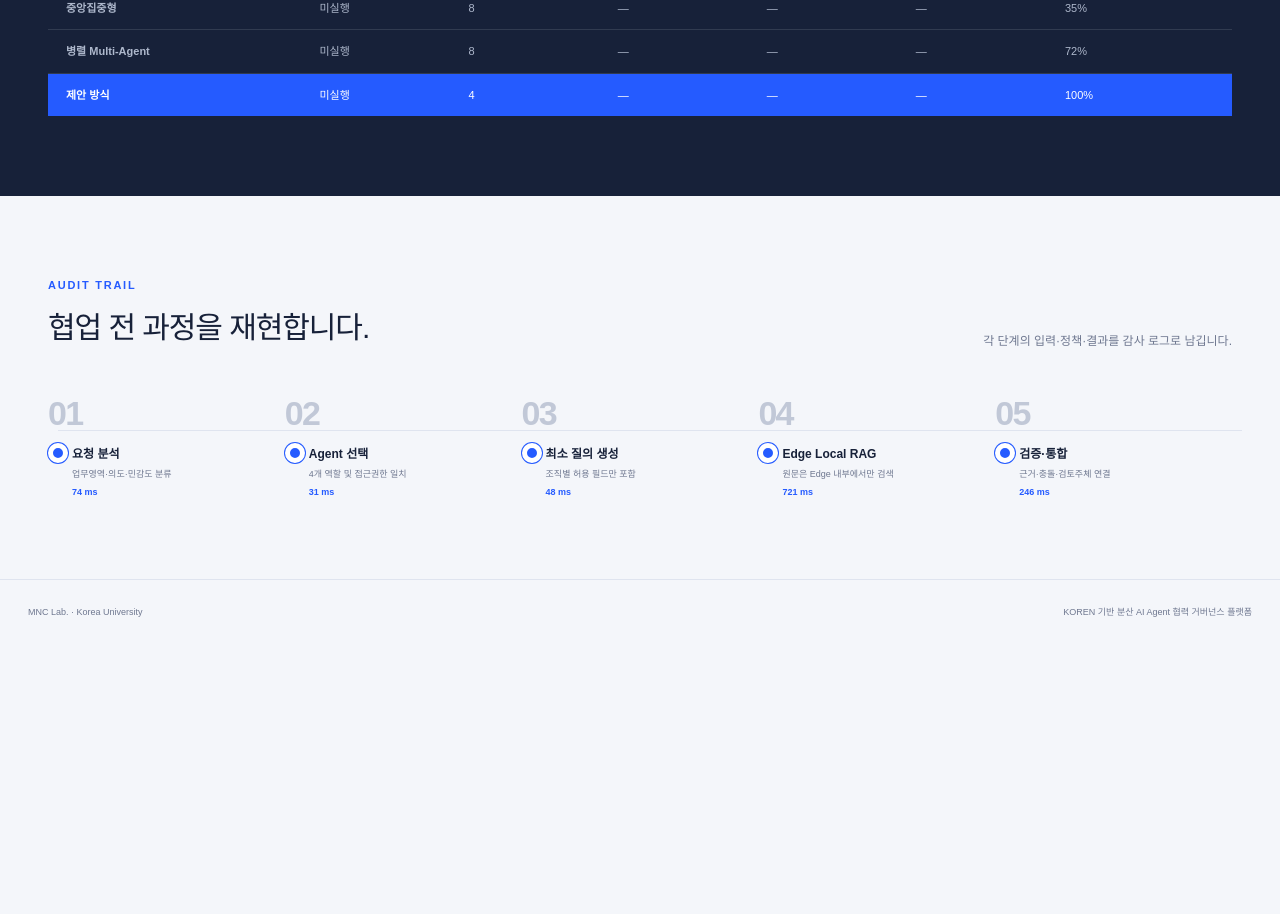
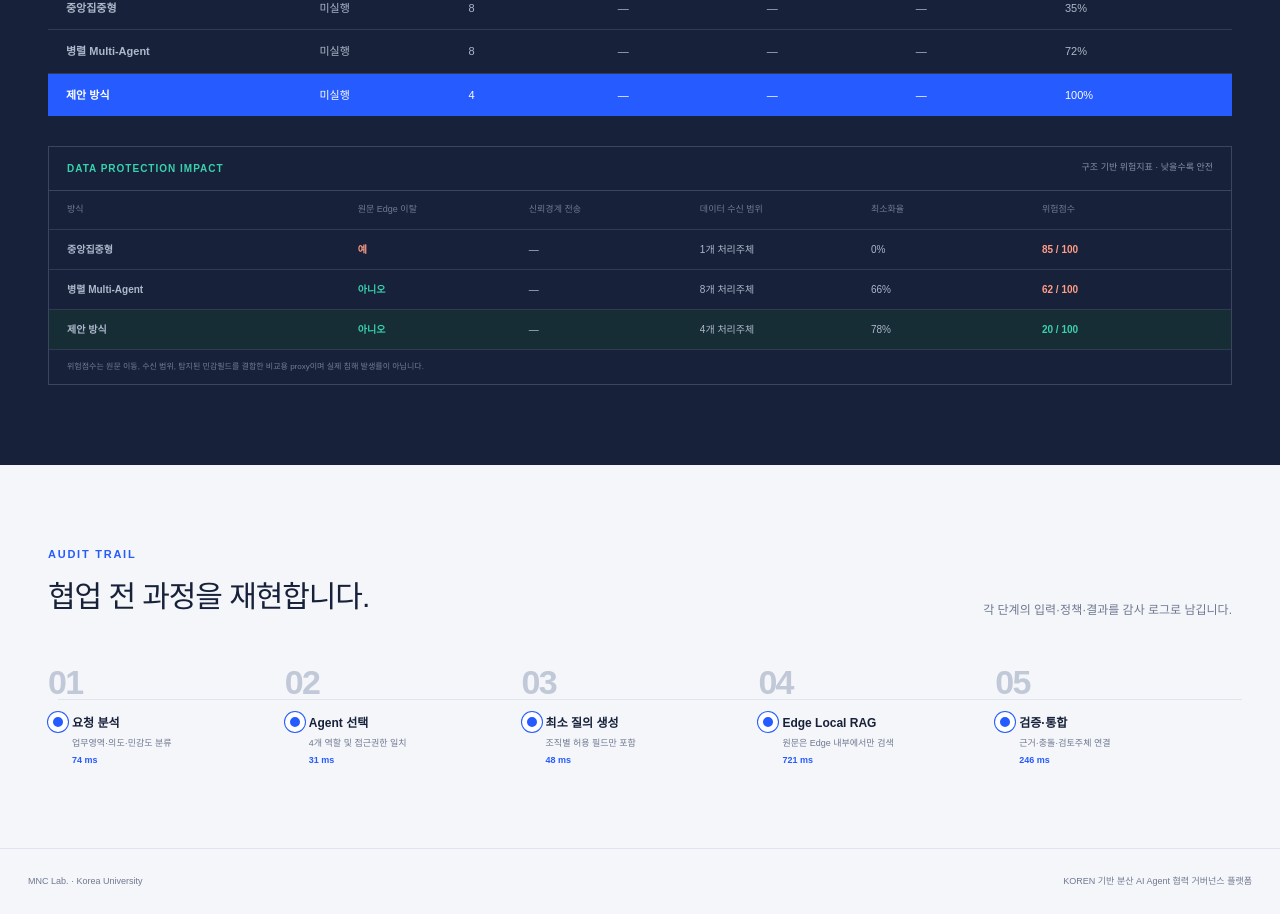
Before and after one commit to johnlimmm/axnetcc, a Next.js app: page / in a window 1280 px wide. Shown: the part 1913-2827 px from the top of the page. Before the commit the page ends 2559 px from the top, so only its background shows below. Built offline with nearby package versions, Linux system fonts and the light colour scheme; no server answers.

Commit message:
Compare data protection impact across modes

```diff
--- a/app/globals.css
+++ b/app/globals.css
@@ -165,6 +165,14 @@ textarea:focus { border-color: var(--blue); box-shadow: 0 0 0 3px #255bff12; }
 .comparison > div { display: grid; grid-template-columns: 1.7fr repeat(6, 1fr); padding: 13px 18px; border-bottom: 1px solid #313b50; color: #aeb8cc; }
 .comparison .comparisonHead { color: #6f7b94; font-size: 9px; }
 .comparison .highlight { color: white; background: var(--blue); border: 0; }
+.privacyComparison { margin-top: 30px; border: 1px solid #3b465e; }
+.privacyHeading { display: flex; justify-content: space-between; padding: 14px 18px; border-bottom: 1px solid #3b465e; }
+.privacyHeading strong { color: var(--mint); font-size: 10px; letter-spacing: .1em; }.privacyHeading span { color: #8591a9; font-size: 9px; }
+.privacyComparison > div:not(.privacyHeading) { display: grid; grid-template-columns: 1.7fr repeat(5, 1fr); padding: 12px 18px; border-bottom: 1px solid #313b50; color: #aeb8cc; font-size: 10px; }
+.privacyComparison .privacyHead { color: #6f7b94 !important; font-size: 9px !important; }
+.privacyComparison .privacyHighlight { background: #172d35; color: white; }
+.privacyComparison .riskBad { color: #ff9d87; font-weight: 800; }.privacyComparison .riskGood { color: var(--mint); font-weight: 800; }
+.privacyComparison > p { margin: 0; padding: 11px 18px; color: #727e96; font-size: 8px; }
 .traceSection { padding-top: 76px; }
 .timeline { display: grid; grid-template-columns: repeat(5, 1fr); }
 .timeline > div { position: relative; padding: 0 20px 0 0; display: grid; grid-template-columns: 24px 1fr; }
@@ -184,7 +192,7 @@ footer { border-top: 1px solid var(--line); display: flex; justify-content: spac
   .workspace { margin: 0 10px 40px; }.requestPanel, .resultPanel { padding: 18px; }
   .agentRail { grid-template-columns: 1fr; gap: 12px; }.railLine { width: 1px; height: 18px; margin: auto; }.agentNodes { grid-template-columns: repeat(4, minmax(55px, 1fr)); }
   .resultGrid, .evidenceBody { grid-template-columns: 1fr; }.metricRow { grid-template-columns: repeat(2, 1fr); }.metric:nth-child(3) { border-right: 1px solid #3b465e; }.metric:nth-child(even) { border-right: 0; }
-  .metricsSection, .traceSection { padding: 58px 22px; }.sectionTitle { display: block; }.comparison { overflow-x: auto; }.comparison > div { min-width: 680px; grid-template-columns: 1.5fr repeat(6, 1fr); padding: 11px 8px; font-size: 9px; }
+  .metricsSection, .traceSection { padding: 58px 22px; }.sectionTitle { display: block; }.comparison, .privacyComparison { overflow-x: auto; }.comparison > div { min-width: 680px; grid-template-columns: 1.5fr repeat(6, 1fr); padding: 11px 8px; font-size: 9px; }.privacyComparison > div:not(.privacyHeading) { min-width: 680px; }
   .timeline { grid-template-columns: 1fr; gap: 28px; }.timeline > div::before { display: none; }
   footer { padding: 22px; display: block; line-height: 1.8; }
 }
--- a/app/page.tsx
+++ b/app/page.tsx
@@ -40,6 +40,11 @@ type RunResult = {
     latencyMs: number;
     exposedFields: number;
     traceability: number;
+    rawDataLeavesEdge: boolean;
+    boundaryBytes: number;
+    dataRecipients: number;
+    minimizationRate: number;
+    privacyRiskScore: number;
     ragChunks?: number;
     llmBackend?: "ollama" | "deterministic";
     model?: string;
@@ -217,6 +222,11 @@ function buildFallbackResult(query: string, mode: RunResult["mode"]): RunResult
       latencyMs: mode === "proposed" ? 1120 : mode === "parallel" ? 1540 : 1890,
       exposedFields,
       traceability: mode === "proposed" ? 100 : mode === "parallel" ? 72 : 35,
+      rawDataLeavesEdge: mode === "centralized",
+      boundaryBytes: mode === "centralized" ? 42800 : mode === "parallel" ? 14680 : calls * 1840,
+      dataRecipients: mode === "centralized" ? 1 : calls,
+      minimizationRate: mode === "centralized" ? 0 : mode === "parallel" ? 66 : 78,
+      privacyRiskScore: mode === "centralized" ? 85 : mode === "parallel" ? 62 : Math.min(35, 8 + calls * 3),
       llmBackend: "deterministic",
       model: "qwen2.5:3b",
       ttftMs: null,
@@ -522,6 +532,30 @@ export default function Home() {
             </div>
           ))}
         </div>
+        <div className="privacyComparison">
+          <div className="privacyHeading">
+            <strong>DATA PROTECTION IMPACT</strong>
+            <span>구조 기반 위험지표 · 낮을수록 안전</span>
+          </div>
+          <div className="privacyHead">
+            <span>방식</span><span>원문 Edge 이탈</span><span>신뢰경계 전송</span><span>데이터 수신 범위</span><span>최소화율</span><span>위험점수</span>
+          </div>
+          {comparison.map((row) => (
+            <div className={row.id === "proposed" ? "privacyHighlight" : ""} key={`privacy-${row.id}`}>
+              <strong>{row.name}</strong>
+              <span className={row.metrics.rawDataLeavesEdge ? "riskBad" : "riskGood"}>
+                {row.metrics.rawDataLeavesEdge ? "예" : "아니오"}
+              </span>
+              <span>{row.measured ? `${(row.metrics.boundaryBytes / 1024).toFixed(1)} KB` : "—"}</span>
+              <span>{row.metrics.dataRecipients}개 처리주체</span>
+              <span>{row.metrics.minimizationRate}%</span>
+              <span className={row.metrics.privacyRiskScore >= 60 ? "riskBad" : "riskGood"}>
+                {row.metrics.privacyRiskScore} / 100
+              </span>
+            </div>
+          ))}
+          <p>위험점수는 원문 이동, 수신 범위, 탐지된 민감필드를 결합한 비교용 proxy이며 실제 침해 발생률이 아닙니다.</p>
+        </div>
       </section>
 
       <section className="traceSection">
--- a/lib/orchestrator.ts
+++ b/lib/orchestrator.ts
@@ -204,7 +204,29 @@ export async function orchestrate(rawQuery: string, mode: RunMode = "proposed")
     requiresLegal && !selected.includes("legal") ? "법무" : "",
   ].filter(Boolean);
   const tokens = Math.ceil((query.length + selectedResults.reduce((sum, result) => sum + result.summary.length, 0)) * 1.7);
-  const bytes = new TextEncoder().encode(JSON.stringify(selectedResults)).length;
+  const encoder = new TextEncoder();
+  const bytes = encoder.encode(JSON.stringify(selectedResults)).length;
+  const distributedPayloadBytes = encoder.encode(JSON.stringify(
+    selectedResults.map((result) => ({
+      question: result.question,
+      summary: result.summary,
+      evidenceIds: result.evidence.map((item) => item.id),
+    })),
+  )).length;
+  const centralizedSourceBytes = encoder.encode(JSON.stringify(
+    ids.flatMap((id) => retrieve(query, id, 3).map((item) => item.chunk)),
+  )).length + encoder.encode(rawQuery).length;
+  const boundaryBytes = mode === "centralized" ? centralizedSourceBytes : distributedPayloadBytes;
+  const minimizationRate =
+    mode === "centralized"
+      ? 0
+      : Math.max(0, Math.round((1 - boundaryBytes / Math.max(centralizedSourceBytes, 1)) * 100));
+  const privacyRiskScore =
+    mode === "centralized"
+      ? Math.min(100, 75 + inputFiltered.length * 10)
+      : mode === "parallel"
+        ? Math.min(100, 30 + selected.length * 4 + inputFiltered.length * 5)
+        : Math.min(100, 8 + selected.length * 3 + inputFiltered.length * 4);
 
   return {
     runId: `RUN-${crypto.randomUUID().slice(0, 8).toUpperCase()}`,
@@ -229,6 +251,11 @@ export async function orchestrate(rawQuery: string, mode: RunMode = "proposed")
         : Date.now() - startedAt + Math.max(...selectedResults.map((result) => result.latencyMs)),
       exposedFields: 0,
       traceability: evidenceCount ? 100 : 0,
+      rawDataLeavesEdge: mode === "centralized",
+      boundaryBytes,
+      dataRecipients: mode === "centralized" ? 1 : selected.length,
+      minimizationRate,
+      privacyRiskScore,
       ragChunks: ragStats.chunks,
       llmBackend: selectedResults.every((result) => result.inference.backend === "ollama") ? "ollama" : "deterministic",
       model: selectedResults[0]?.inference.model ?? process.env.LOCAL_LLM_MODEL ?? "qwen2.5:3b",
```
Also changed, not shown: 2 other files (tests, documents, lock files or other folders).
